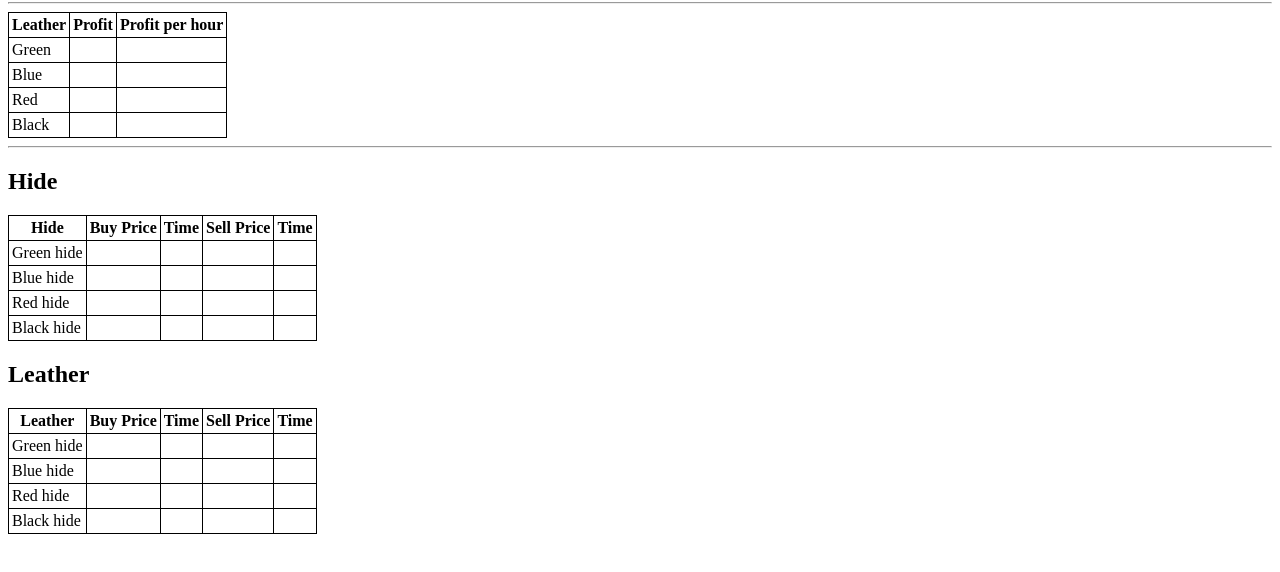
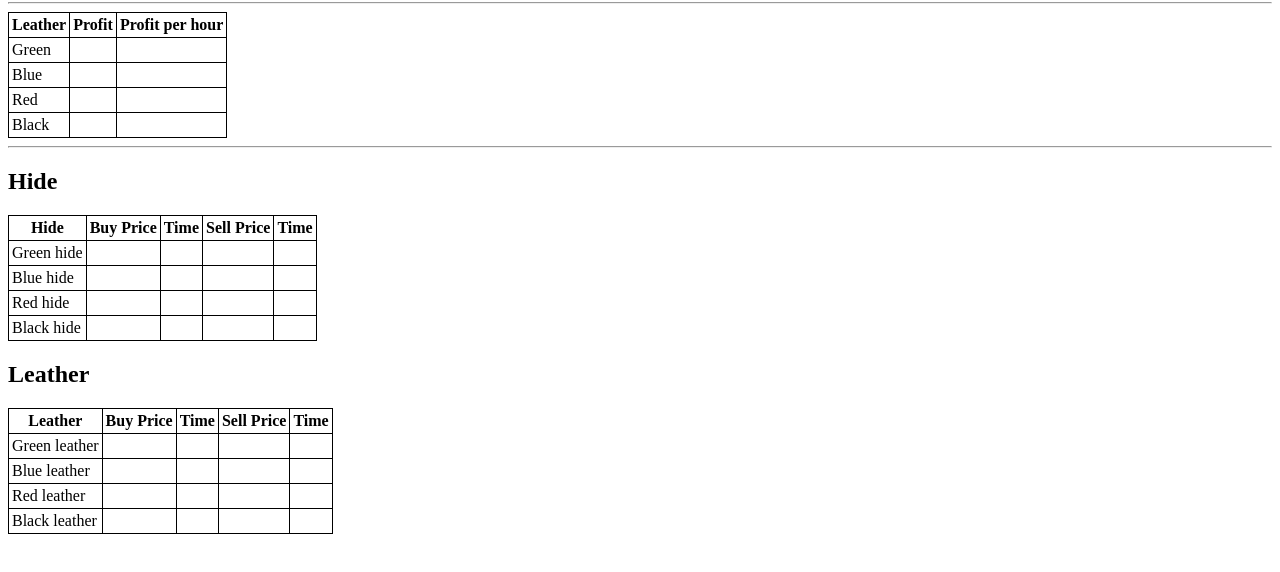
Before and after one commit to Hotwings/Tan-Leather-Calculator, a plain HTML site: page index.html in a window 1280 px wide. Shown: the part 64-636 px from the top of the page. Drawn offline with Linux system fonts and the light colour scheme; no server answers.

Commit message:
Fixed typo in leather table

```diff
--- a/index.html
+++ b/index.html
@@ -107,28 +107,28 @@
 		</thead>
 		<tbody>
 			<tr>
-				<td>Green hide</td>
+				<td>Green leather</td>
 				<td id="glhp"></td>
 				<td id="glht"></td>
 				<td id="gllp"></td>
 				<td id="gllt"></td>
 			</tr>
 			<tr>
-				<td>Blue hide</td>
+				<td>Blue leather</td>
 				<td id="bluelhp"></td>
 				<td id="bluelht"></td>
 				<td id="bluellp"></td>
 				<td id="bluellt"></td>
 			</tr>
 			<tr>
-				<td>Red hide</td>
+				<td>Red leather</td>
 				<td id="rlhp"></td>
 				<td id="rlht"></td>
 				<td id="rllp"></td>
 				<td id="rllt"></td>
 			</tr>
 			<tr>
-				<td>Black hide</td>
+				<td>Black leather</td>
 				<td id="blacklhp"></td>
 				<td id="blacklht"></td>
 				<td id="blackllp"></td>
```
